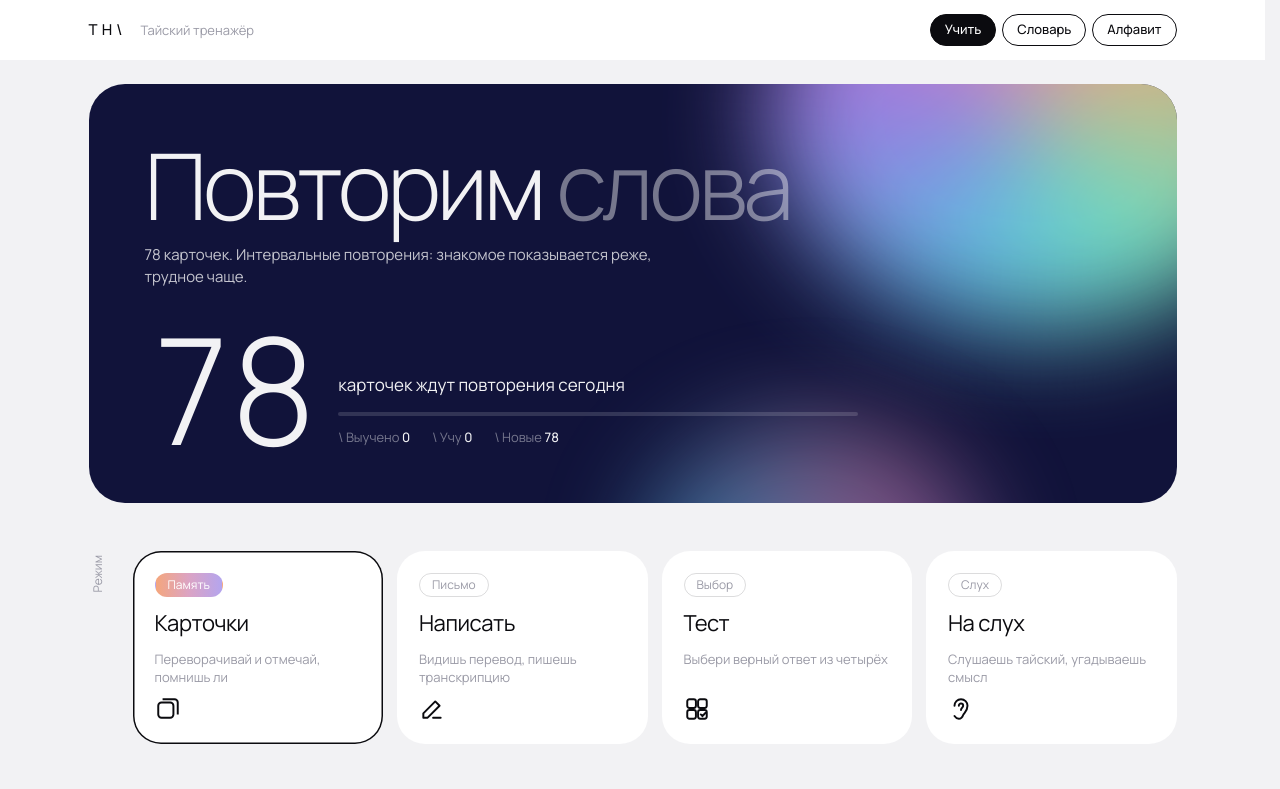
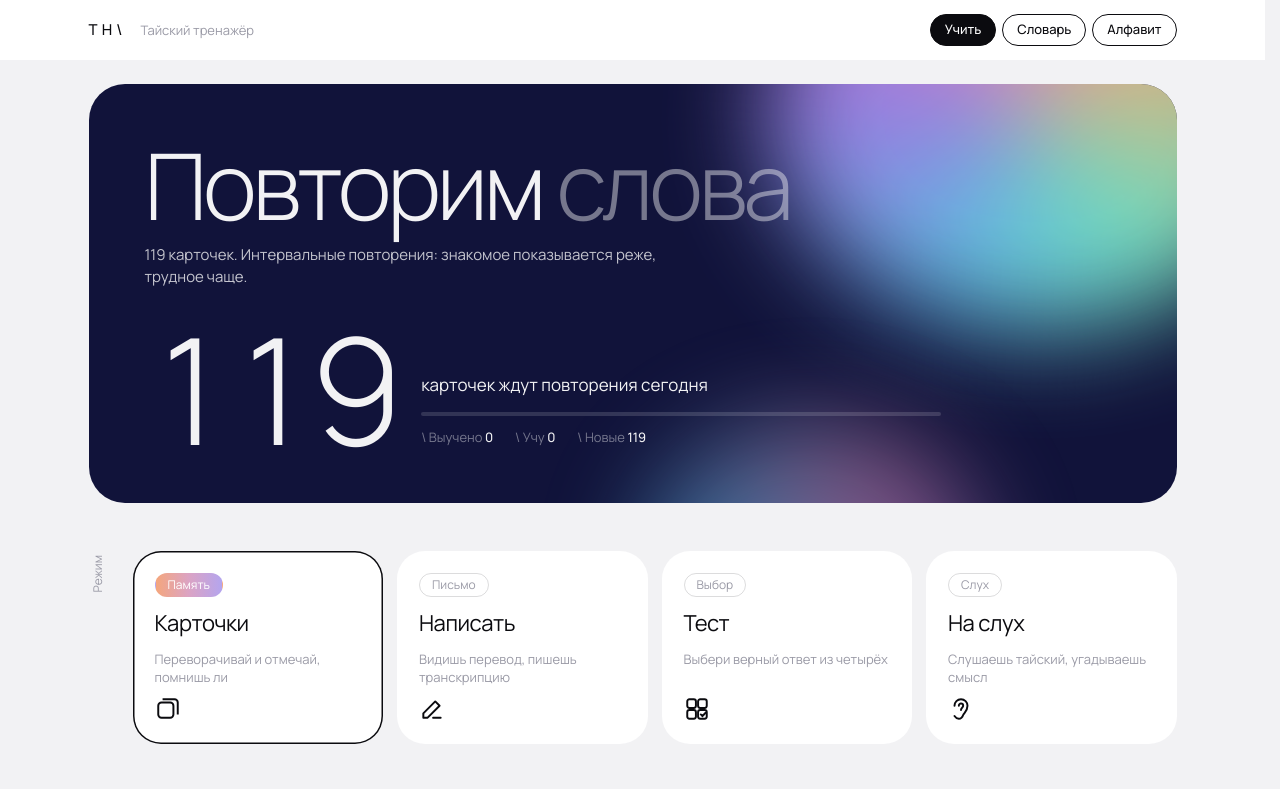
Before and after one commit to ayamerhea/ayamerhea.github.io, a plain HTML site: page thai/index.html in a window 1280 px wide. Shown: the top 789 px of the page. Drawn offline with Linux system fonts and the light colour scheme.

Commit message:
Thai trainer: add nouns, simple sentences, want/can vocabulary
Co-Authored-By: Claude Opus 5.5 <noreply@anthropic.com>
Claude-Session: https://claude.ai/code/session_016V75APSG3RUagwPWuApi7j

```diff
--- a/thai/index.html
+++ b/thai/index.html
@@ -300,7 +300,7 @@ canvas#pad{width:100%;aspect-ratio:1;max-width:100%;background:var(--surface-2);
 <script>
 /* ---------- Data ---------- */
 // Transcription follows the school textbook (Mega Language School): ee, aw, er, eu, bp, dt; mid tone unmarked.
-const SEED_VER = 2;
+const SEED_VER = 3;
 const SEED = [
  ['Урок 1',[
  ['ผม / ฉัน','phǒm / chǎn','я, меня','I / me','word','ผม говорят мужчины, ฉัน — женщины'],
@@ -308,7 +308,7 @@ const SEED = [
  ['เขา','khǎo','он, его','He / him','word'],
  ['เธอ','ther','она, её','She / her','word','В разговоре про женщину тоже часто говорят เขา'],
  ['เรา','rao','мы, нас','We / us','word'],
- ['พวกเขา','phûak-khǎo','они, их','They / them','word'],
+ ['พวกเขา','phûuak-khǎo','они, их','They / them','word'],
  ['มัน','man','оно, это','It','word'],
  ['สบาย','sà-baai','хорошо, комфортно','Fine','word'],
  ['ไม่สบาย','mâi-sà-baai','болеть, нездоровится','Sick','word','Дословно «не хорошо». Ещё говорят ป่วย (bpùuay)'],
@@ -377,7 +377,7 @@ const SEED = [
  ['รัก','rák','любить','Love','word'],
  ['นอน','nawn','спать, лежать','Sleep','word'],
  ['พูด','phûud','говорить','Speak','word'],
- ['ว่ายน้ำ','wâai-náam','плавать','Swim','word','น้ำ (náam) — вода'],
+ ['ว่ายน้ำ','wâai-nám','плавать','Swim','word','น้ำ (nám) — вода'],
  ['นั่ง','nâng','сидеть','Sit','word'],
  ['รอ','raw','ждать','Wait','word'],
  ['เข้าใจ','khâo-jai','понимать','Understand','word'],
@@ -385,6 +385,51 @@ const SEED = [
  ['ดู','duu','смотреть','Watch / look','word'],
  ['เห็น','hěn','видеть','See','word'],
  ['เรียน','riian','учиться, изучать','Study','word'],
+ ]],
+ ['Предметы и места',[
+ ['หนังสือ','nǎng-sěuu','книга','Book','word'],
+ ['มอเตอร์ไซค์','maw-dter-sai','мотобайк','Motorbike','word'],
+ ['รถ / รถยนต์','rót / rót-yon','машина','Car','word','В речи обычно просто รถ'],
+ ['ขับ','khàb','водить, вести (машину)','Drive','word','ขับรถ (khàb rót) — водить машину'],
+ ['ขี่','khèe','ездить верхом (на байке, слоне)','Ride','word','ขี่มอเตอร์ไซค์ — ездить на байке'],
+ ['อาหาร','aa-hǎan','еда','Food','word'],
+ ['กาแฟ','gaa-faae','кофе','Coffee','word'],
+ ['ชา','chaa','чай','Tea','word'],
+ ['น้ำ','nám','вода','Water','word'],
+ ['ภาษา','phaa-sǎa','язык','Language','word'],
+ ['ภาษาไทย','phaa-sǎa thai','тайский язык','Thai language','word'],
+ ['ภาษาอังกฤษ','phaa-sǎa ang-grìd','английский язык','English language','word'],
+ ['ประเทศไทย','bprà-thâed thai','Таиланд','Thailand','word'],
+ ['ประเทศอังกฤษ','bprà-thâed ang-grìd','Англия','England','word'],
+ ['ที่นั่น','thêe-nân','там','There','word'],
+ ['กับ','gàb','с, вместе с','With','word'],
+ ['และ','láe','и','And','word'],
+ ['รู้','rúu','знать (факт)','Know (fact, knowledge)','word'],
+ ['รู้จัก','rúu-jàk','знать, быть знакомым (с человеком, местом)','Know (person, place)','word'],
+ ['อ่าน','àan','читать','Read','word'],
+ ['คนเดียว','khon-diiao','одна, в одиночку','Alone','word'],
+ ['ด้วยกัน','dûuai-gan','вместе','Together','word'],
+ ['พวกเขากินพิซซ่า','phûuak-khǎo gin pizza','Они едят пиццу','They eat pizza','phrase','Порядок как в английском: кто + действие + что'],
+ ['ฉันดื่มน้ำ','chǎn dèuum nám','Я пью воду','I drink some water','phrase'],
+ ['เธอทำอาหาร','ther tham-aa-hǎan','Она готовит','She cooks','phrase'],
+ ['คุณมาภูเก็ต','khun maa phuu-gèd','Ты приезжаешь на Пхукет','You come to Phuket','phrase'],
+ ['ฉันอยู่ที่ภูเก็ต','chǎn yùu thêe phuu-gèd','Я живу на Пхукете','I stay in Phuket','phrase'],
+ ['ฉันชอบคุณ','chǎn châwp khun','Ты мне нравишься','I like you','phrase'],
+ ['ฉันเข้าใจคุณ','chǎn khâo-jai khun','Я тебя понимаю','I understand you','phrase'],
+ ['พวกเขารอคุณที่นี่','phûuak-khǎo raw khun thêe-nêe','Они ждут тебя здесь','They wait for you here','phrase'],
+ ['คุณชอบทำอาหาร','khun châwp tham-aa-hǎan','Ты любишь готовить','You like to cook','phrase'],
+ ['เธอขับรถไปทำงาน','ther khàb rót bpai tham-ngaan','Она ездит на работу на машине','She drives to work','phrase'],
+ ['เขาขี่ช้างที่กะตะ','khǎo khèe cháang thêe gà-dtà','Он катается на слоне в Кате','He rides an elephant in Kata','phrase','ช้าง (cháang) — слон'],
+ ]],
+ ['Хочу и могу',[
+ ['อยาก (จะ)','yàak (jà)','хотеть + глагол','Would like to + verb','word','อยากกิน — хочу есть'],
+ ['อยากได้','yàak-dâi','хотеть + предмет','Would like + noun','word','อยากได้กาแฟ — хочу кофе'],
+ ['ต้องการ','dtâwng-gaan','хотеть, нуждаться (+ глагол или предмет)','Want + verb / noun','word','Звучит официальнее, чем อยาก'],
+ ['เอา','ao','брать, «буду» (+ предмет)','Want + noun (I\'ll take)','word','เอากาแฟ — мне кофе'],
+ ['ได้','dâi','мочь (ставится после глагола)','Can','word','ไปได้ — могу пойти'],
+ ['ฉันไปได้','chǎn bpai dâi','Я могу пойти','I can go','phrase'],
+ ['พวกเราดื่มกาแฟได้','phûuak-rao dèuum gaa-faae dâi','Мы можем выпить кофе','We can drink coffee','phrase'],
+ ['คุณทำมันได้','khun tham man dâi','У тебя получится','You can do it','phrase'],
  ]],
 ].flatMap(([lesson,rows])=>rows.map(r=>({th:r[0],tr:r[1],ru:r[2],en:r[3],type:r[4],note:r[5]||'',lesson})))
  .map((w,i)=>({id:'w'+(i+1),...w}));
```
